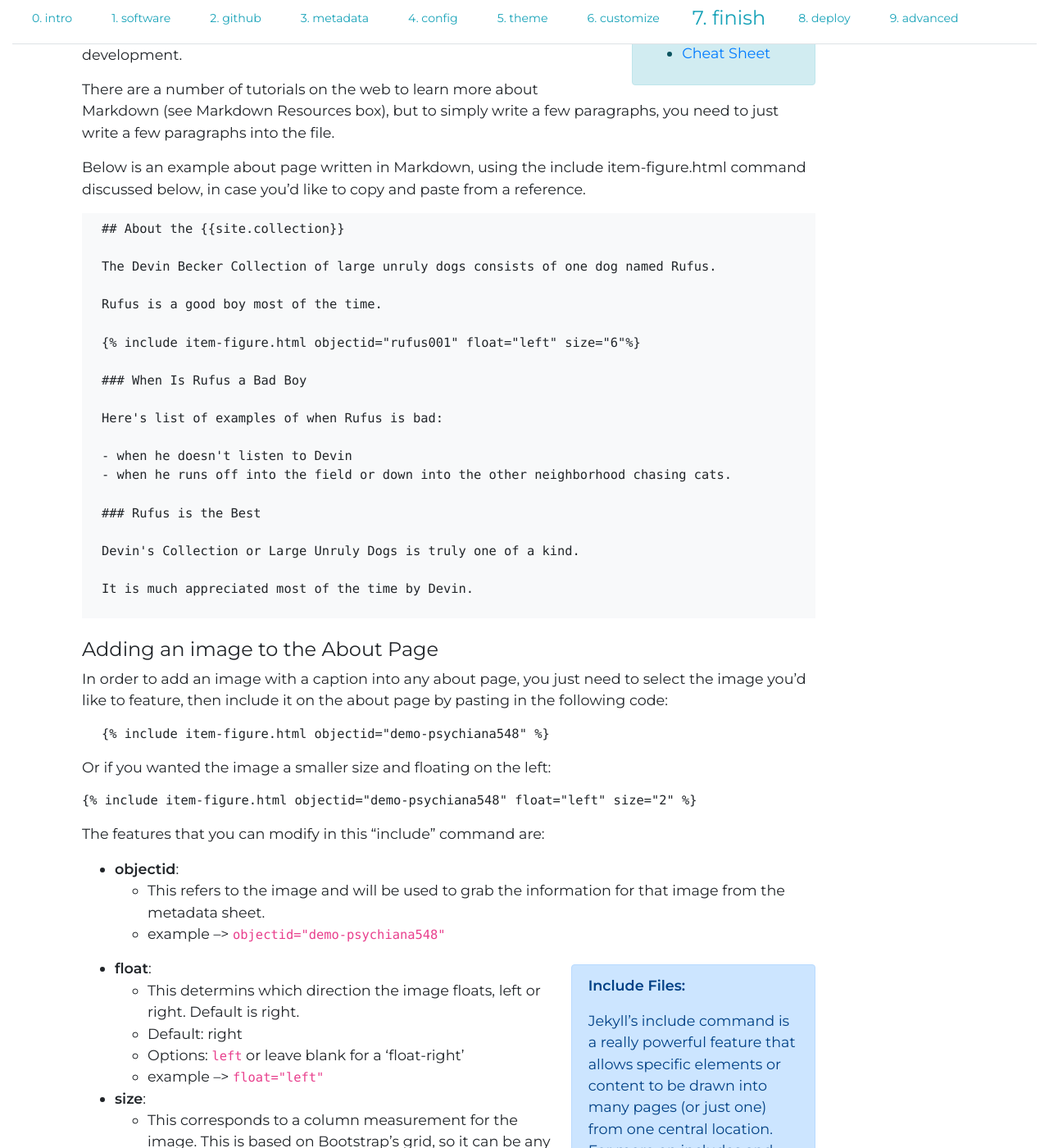
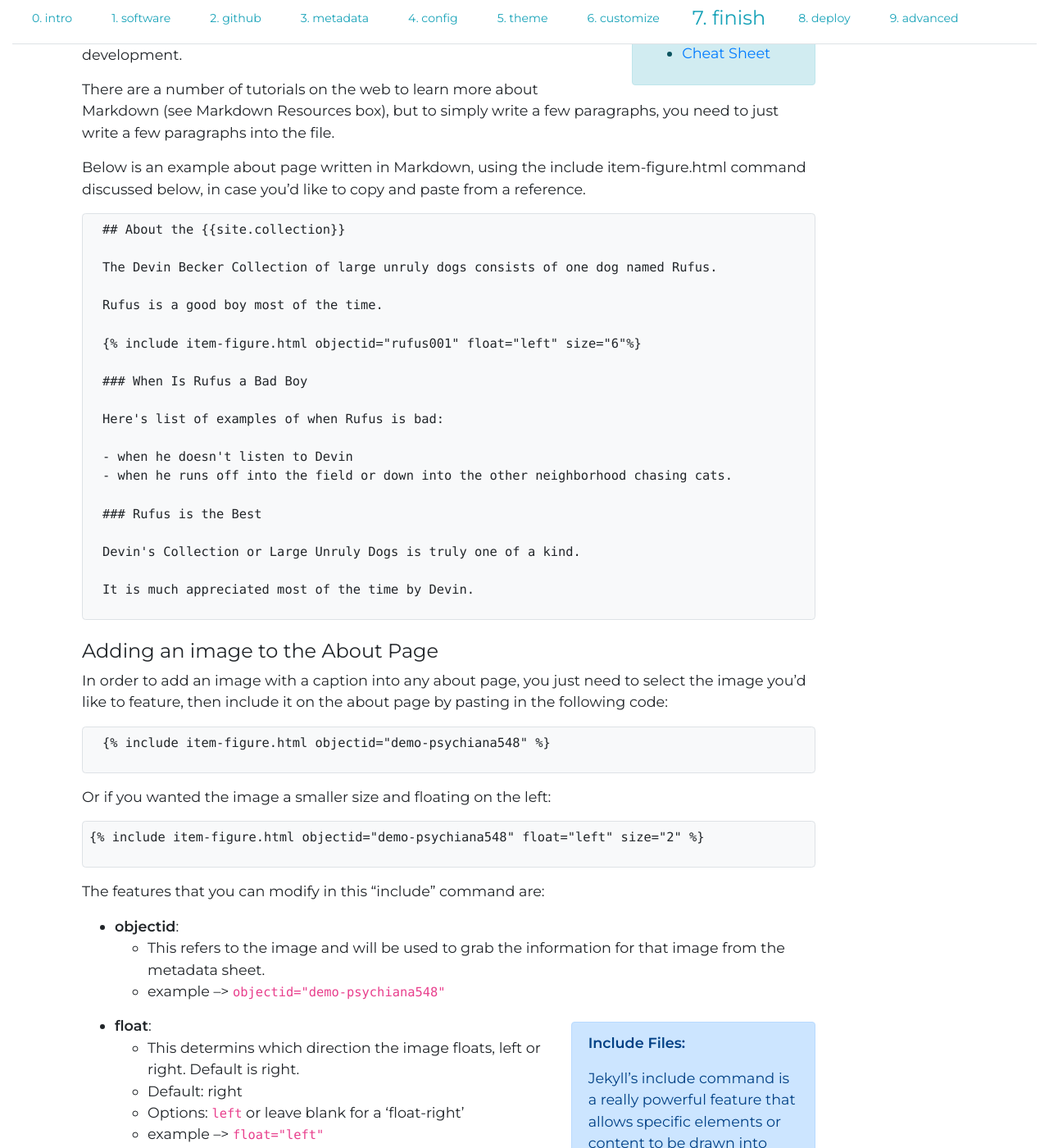
Before and after one commit to CollectionBuilder/collectionbuilder.github.io, a Jekyll site: the page built from _workshop/finish.md, in a window 1280 px wide and 1400 px high, scrolled down 707 px. Shown: the whole window at 82% size. Built offline with Jekyll 4.4.1, drawn with Linux system fonts in a browser that asks for light colours; comment, search, counter and statistics services are not loaded.

Commit message:
add style to code blocks

```diff
--- a/_sass/_custom.scss
+++ b/_sass/_custom.scss
@@ -5,6 +5,14 @@ body{
 }
 .text-dark{
     color:black;
+}
+div.highlighter-rouge {
+    background: #f8f9fa;
+    border: 1px solid #dee2e6;
+    border-radius: .25em;
+    padding: .5rem;
+    margin-top: 1rem;
+    margin-bottom: 1rem;
 }
 /* header */
 #cb-nav-brand {
```
